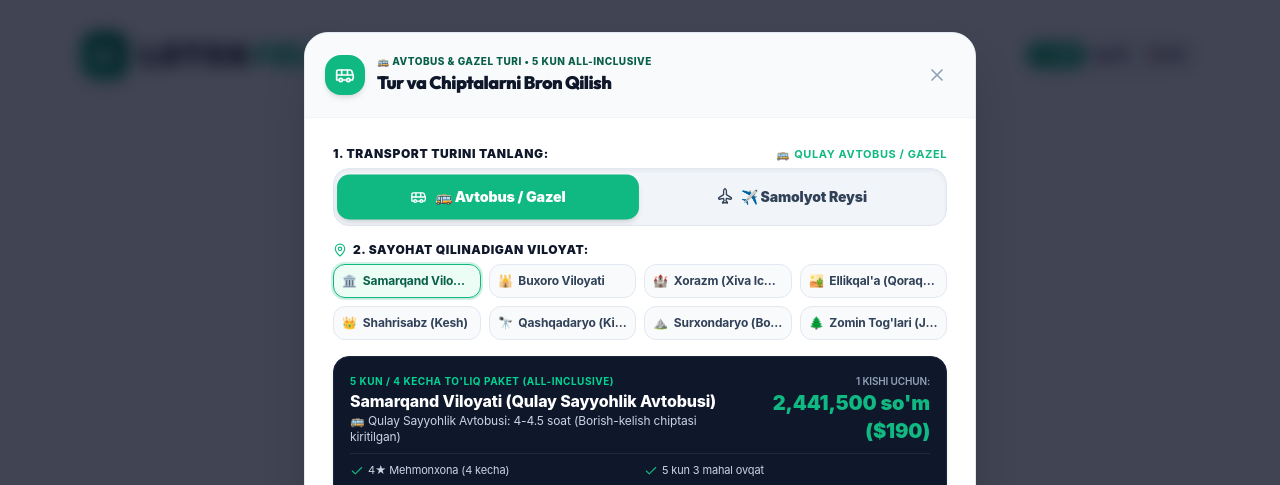
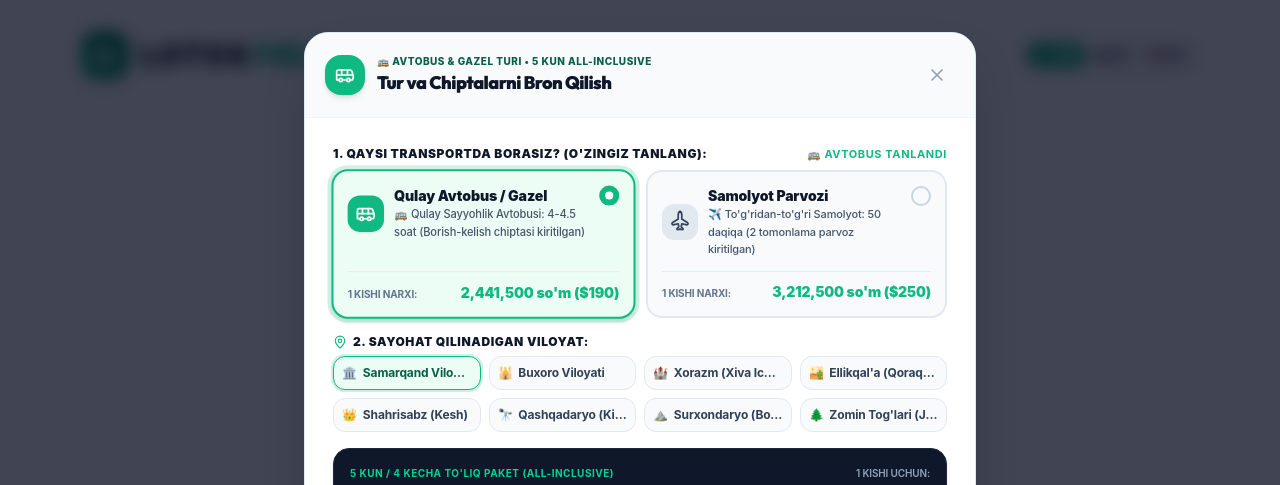
Before and after one commit to humoyun1773/sayohat-web, a React (Vite) app: page / in a window 1280 px wide. Both pictures are taken after a click on the button "USHBU VILOYATGA TURNI HOZIROQ BRON QILISH". Shown: the top 485 px of the page. Built offline with nearby package versions, Linux system fonts and the light colour scheme.

Commit message:
Provide large interactive visual transport selection cards in both booking modal and region explorer with live price calculation and passenger multipliers

```diff
--- a/src/components/modals/BookingModal.jsx
+++ b/src/components/modals/BookingModal.jsx
@@ -5,7 +5,6 @@ import {
   Users, MapPin, Sparkles, Check
 } from 'lucide-react';
 import { COUNTRIES, EXCHANGE_RATE } from '../../data/travelData';
-
 import { useBodyScrollLock } from '../../hooks/useBodyScrollLock';
 
 export default function BookingModal({
@@ -61,8 +60,14 @@ export default function BookingModal({
   const currentCountry = COUNTRIES.find(c => c.id === selectedRegionId) || COUNTRIES[0];
   const countryName = lang === 'ru' ? (currentCountry.nameRu || currentCountry.name) : lang === 'en' ? (currentCountry.nameEn || currentCountry.name) : currentCountry.name;
 
-  const currentPkg = currentCountry.packages ? currentCountry.packages[modalTransport] : null;
-  const currentPrice = currentPkg ? currentPkg.priceUSD : (currentCountry.basePriceUSD || 190);
+  const busPkg = currentCountry.packages ? currentCountry.packages.bus : null;
+  const planePkg = currentCountry.packages ? currentCountry.packages.plane : null;
+
+  const busPrice = busPkg ? busPkg.priceUSD : (currentCountry.basePriceUSD || 190);
+  const planePrice = planePkg ? planePkg.priceUSD : (busPrice + 70);
+
+  const currentPkg = modalTransport === 'plane' ? planePkg : busPkg;
+  const currentPrice = modalTransport === 'plane' ? planePrice : busPrice;
   const totalPriceUSD = currentPrice * passengers;
 
   const durationText = currentPkg
@@ -254,44 +259,84 @@ export default function BookingModal({
 
             </div>
           ) : (
-            /* Complete Booking Form with Interactive Transport & Region Selection Inside Modal */
+            /* Complete Booking Form with Interactive Transport Cards & Region Selection Inside Modal */
             <form onSubmit={handleConfirmBooking} className="space-y-4">
 
-              {/* 1. SELECT TRANSPORT INSIDE MODAL (BUS vs PLANE) */}
-              <div className="space-y-1.5">
+              {/* 1. SUPER VISUAL 2-CARD TRANSPORT SELECTOR */}
+              <div className="space-y-2">
                 <label className="text-xs font-black text-slate-900 uppercase tracking-wider flex items-center justify-between">
-                  <span>1. Transport Turini Tanlang:</span>
+                  <span>1. Qaysi Transportda Borasiz? (O'zingiz Tanlang):</span>
                   <span className="text-[11px] text-[#10b981] font-bold">
-                    {modalTransport === 'plane' ? '✈️ Samolyot Parvozi' : '🚌 Qulay Avtobus / Gazel'}
+                    {modalTransport === 'plane' ? '✈️ Samolyot Tanlandi' : '🚌 Avtobus Tanlandi'}
                   </span>
                 </label>
 
-                <div className="grid grid-cols-2 gap-2 p-1.5 bg-slate-100 rounded-2xl border border-slate-200 shadow-inner">
-                  <button
-                    type="button"
+                <div className="grid grid-cols-1 sm:grid-cols-2 gap-3">
+
+                  {/* Option 1: BUS */}
+                  <div
                     onClick={() => setModalTransport('bus')}
-                    className={`py-3 px-4 rounded-xl font-black text-xs sm:text-sm transition-all flex items-center justify-center gap-2 cursor-pointer ${
+                    className={`p-3.5 rounded-2xl border-2 transition-all cursor-pointer flex flex-col justify-between ${
                       modalTransport === 'bus'
-                        ? 'bg-[#10b981] text-white shadow-md scale-[1.02]'
-                        : 'text-slate-700 hover:text-slate-900 hover:bg-white/60'
+                        ? 'border-[#10b981] bg-[#ecfdf5] shadow-md ring-4 ring-[#10b981]/20 scale-[1.01]'
+                        : 'border-slate-200 bg-slate-50 hover:bg-white hover:border-slate-300'
                     }`}
                   >
-                    <Bus className="w-4 h-4" />
-                    <span>🚌 Avtobus / Gazel</span>
-                  </button>
+                    <div className="flex items-start justify-between gap-2">
+                      <div className="flex items-center gap-2.5">
+                        <div className={`w-9 h-9 rounded-xl flex items-center justify-center font-bold shrink-0 ${modalTransport === 'bus' ? 'bg-[#10b981] text-white shadow-xs' : 'bg-slate-200 text-slate-700'}`}>
+                          <Bus className="w-5 h-5" />
+                        </div>
+                        <div>
+                          <div className="font-black text-sm text-slate-900">Qulay Avtobus / Gazel</div>
+                          <div className="text-[11px] text-slate-600 font-medium">
+                            {busPkg ? (lang === 'ru' ? busPkg.durationRu : lang === 'en' ? busPkg.durationEn : busPkg.durationUz) : 'Komfort avtotur'}
+                          </div>
+                        </div>
+                      </div>
+                      <div className={`w-5 h-5 rounded-full border-2 flex items-center justify-center shrink-0 ${modalTransport === 'bus' ? 'border-[#10b981] bg-[#10b981]' : 'border-slate-300'}`}>
+                        {modalTransport === 'bus' && <div className="w-2 h-2 rounded-full bg-white"></div>}
+                      </div>
+                    </div>
 
-                  <button
-                    type="button"
+                    <div className="mt-3 pt-2.5 border-t border-slate-200/80 flex items-baseline justify-between">
+                      <span className="text-[10px] text-slate-500 font-bold uppercase">1 kishi narxi:</span>
+                      <span className="text-sm font-black text-[#10b981]">{formatPrice(busPrice)}</span>
+                    </div>
+                  </div>
+
+                  {/* Option 2: PLANE */}
+                  <div
                     onClick={() => setModalTransport('plane')}
-                    className={`py-3 px-4 rounded-xl font-black text-xs sm:text-sm transition-all flex items-center justify-center gap-2 cursor-pointer ${
+                    className={`p-3.5 rounded-2xl border-2 transition-all cursor-pointer flex flex-col justify-between ${
                       modalTransport === 'plane'
-                        ? 'bg-[#10b981] text-white shadow-md scale-[1.02]'
-                        : 'text-slate-700 hover:text-slate-900 hover:bg-white/60'
+                        ? 'border-[#10b981] bg-[#ecfdf5] shadow-md ring-4 ring-[#10b981]/20 scale-[1.01]'
+                        : 'border-slate-200 bg-slate-50 hover:bg-white hover:border-slate-300'
                     }`}
                   >
-                    <Plane className="w-4 h-4 transform -rotate-45" />
-                    <span>✈️ Samolyot Reysi</span>
-                  </button>
+                    <div className="flex items-start justify-between gap-2">
+                      <div className="flex items-center gap-2.5">
+                        <div className={`w-9 h-9 rounded-xl flex items-center justify-center font-bold shrink-0 ${modalTransport === 'plane' ? 'bg-[#10b981] text-white shadow-xs' : 'bg-slate-200 text-slate-700'}`}>
+                          <Plane className="w-5 h-5 transform -rotate-45" />
+                        </div>
+                        <div>
+                          <div className="font-black text-sm text-slate-900">Samolyot Parvozi</div>
+                          <div className="text-[11px] text-slate-600 font-medium">
+                            {planePkg ? (lang === 'ru' ? planePkg.durationRu : lang === 'en' ? planePkg.durationEn : planePkg.durationUz) : 'Tezkor parvoz'}
+                          </div>
+                        </div>
+                      </div>
+                      <div className={`w-5 h-5 rounded-full border-2 flex items-center justify-center shrink-0 ${modalTransport === 'plane' ? 'border-[#10b981] bg-[#10b981]' : 'border-slate-300'}`}>
+                        {modalTransport === 'plane' && <div className="w-2 h-2 rounded-full bg-white"></div>}
+                      </div>
+                    </div>
+
+                    <div className="mt-3 pt-2.5 border-t border-slate-200/80 flex items-baseline justify-between">
+                      <span className="text-[10px] text-slate-500 font-bold uppercase">1 kishi narxi:</span>
+                      <span className="text-sm font-black text-[#10b981]">{formatPrice(planePrice)}</span>
+                    </div>
+                  </div>
+
                 </div>
               </div>
 
--- a/src/components/sections/CountryExplorer.jsx
+++ b/src/components/sections/CountryExplorer.jsx
@@ -256,32 +256,68 @@ export default function CountryExplorer({
                 <p className="text-xs sm:text-sm text-slate-600 mt-1 leading-relaxed">{countryDescription}</p>
               </div>
 
-              {/* Inside Card Transport Selector Switch */}
-              <div className="p-2 bg-slate-100 rounded-2xl border border-slate-200/80">
-                <div className="grid grid-cols-2 gap-1.5">
-                  <button
+              {/* Inside Card Transport Selector (2 Large Visual Option Cards) */}
+              <div className="space-y-2">
+                <label className="text-xs font-black text-slate-900 uppercase tracking-wider block">
+                  Transport Turini Tanlang:
+                </label>
+
+                <div className="grid grid-cols-1 sm:grid-cols-2 gap-2.5">
+
+                  {/* Option 1: BUS */}
+                  <div
                     onClick={() => onChangeTransportMode && onChangeTransportMode('bus')}
-                    className={`py-2 px-2.5 rounded-xl font-bold text-xs transition-all flex items-center justify-center gap-1.5 cursor-pointer ${
+                    className={`p-3 rounded-2xl border-2 transition-all cursor-pointer flex flex-col justify-between ${
                       transportMode === 'bus'
-                        ? 'bg-white text-slate-900 shadow-sm border border-slate-200'
-                        : 'text-slate-600 hover:text-slate-900'
+                        ? 'border-[#10b981] bg-[#ecfdf5] shadow-xs ring-2 ring-[#10b981]/20 scale-[1.01]'
+                        : 'border-slate-200 bg-slate-50 hover:bg-white hover:border-slate-300'
                     }`}
                   >
-                    <Bus className="w-3.5 h-3.5 text-[#10b981]" />
-                    <span className="truncate">{lang === 'ru' ? 'Автобус / Газель' : lang === 'en' ? 'Coach / Van' : 'Avtobus / Gazel'}</span>
-                  </button>
+                    <div className="flex items-center justify-between gap-1.5">
+                      <div className="flex items-center gap-2">
+                        <div className={`w-7 h-7 rounded-xl flex items-center justify-center font-bold ${transportMode === 'bus' ? 'bg-[#10b981] text-white' : 'bg-slate-200 text-slate-700'}`}>
+                          <Bus className="w-4 h-4" />
+                        </div>
+                        <span className="font-extrabold text-xs text-slate-900">
+                          {lang === 'ru' ? 'Автобус / Газель' : lang === 'en' ? 'Coach / Van' : 'Avtobus / Gazel'}
+                        </span>
+                      </div>
+                      <div className={`w-4 h-4 rounded-full border-2 flex items-center justify-center shrink-0 ${transportMode === 'bus' ? 'border-[#10b981] bg-[#10b981]' : 'border-slate-300'}`}>
+                        {transportMode === 'bus' && <div className="w-1.5 h-1.5 rounded-full bg-white"></div>}
+                      </div>
+                    </div>
+                    <div className="mt-2 text-[11px] font-black text-[#10b981]">
+                      {currentCountry.packages?.bus ? formatPrice(currentCountry.packages.bus.priceUSD) : formatPrice(190)}
+                    </div>
+                  </div>
 
-                  <button
+                  {/* Option 2: PLANE */}
+                  <div
                     onClick={() => onChangeTransportMode && onChangeTransportMode('plane')}
-                    className={`py-2 px-2.5 rounded-xl font-bold text-xs transition-all flex items-center justify-center gap-1.5 cursor-pointer ${
+                    className={`p-3 rounded-2xl border-2 transition-all cursor-pointer flex flex-col justify-between ${
                       transportMode === 'plane'
-                        ? 'bg-white text-slate-900 shadow-sm border border-slate-200'
-                        : 'text-slate-600 hover:text-slate-900'
+                        ? 'border-[#10b981] bg-[#ecfdf5] shadow-xs ring-2 ring-[#10b981]/20 scale-[1.01]'
+                        : 'border-slate-200 bg-slate-50 hover:bg-white hover:border-slate-300'
                     }`}
                   >
-                    <Plane className="w-3.5 h-3.5 text-emerald-600 transform -rotate-45" />
-                    <span className="truncate">{lang === 'ru' ? 'Авиаперелет' : lang === 'en' ? 'Direct Flight' : 'Samolyot Reysi'}</span>
-                  </button>
+                    <div className="flex items-center justify-between gap-1.5">
+                      <div className="flex items-center gap-2">
+                        <div className={`w-7 h-7 rounded-xl flex items-center justify-center font-bold ${transportMode === 'plane' ? 'bg-[#10b981] text-white' : 'bg-slate-200 text-slate-700'}`}>
+                          <Plane className="w-4 h-4 transform -rotate-45" />
+                        </div>
+                        <span className="font-extrabold text-xs text-slate-900">
+                          {lang === 'ru' ? 'Авиаперелет' : lang === 'en' ? 'Direct Flight' : 'Samolyot Reysi'}
+                        </span>
+                      </div>
+                      <div className={`w-4 h-4 rounded-full border-2 flex items-center justify-center shrink-0 ${transportMode === 'plane' ? 'border-[#10b981] bg-[#10b981]' : 'border-slate-300'}`}>
+                        {transportMode === 'plane' && <div className="w-1.5 h-1.5 rounded-full bg-white"></div>}
+                      </div>
+                    </div>
+                    <div className="mt-2 text-[11px] font-black text-[#10b981]">
+                      {currentCountry.packages?.plane ? formatPrice(currentCountry.packages.plane.priceUSD) : formatPrice(260)}
+                    </div>
+                  </div>
+
                 </div>
               </div>
 
```
